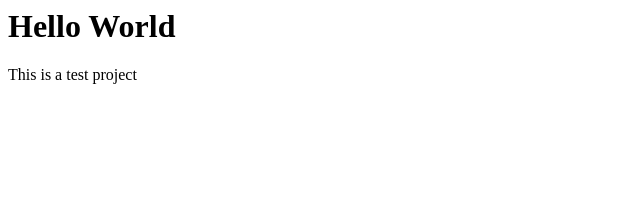
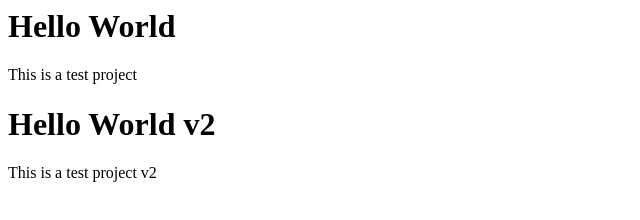
Before and after one commit to StephenPKPF/Hello-World, a plain HTML site: page index.html in a window 1280 px wide. Shown: the whole page, without its empty margins (0-640 px from the left). Drawn offline with Linux system fonts and the light colour scheme.

Commit message:
This is a test to see how the auto workflow works

```diff
--- a/index.html
+++ b/index.html
@@ -5,5 +5,8 @@
 <body>
     <h1>Hello World</h1>
     <p>This is a test project</p>
+
+    <h1>Hello World v2</h1>
+    <p>This is a test project v2</p>
 </body>
 </html>
```
